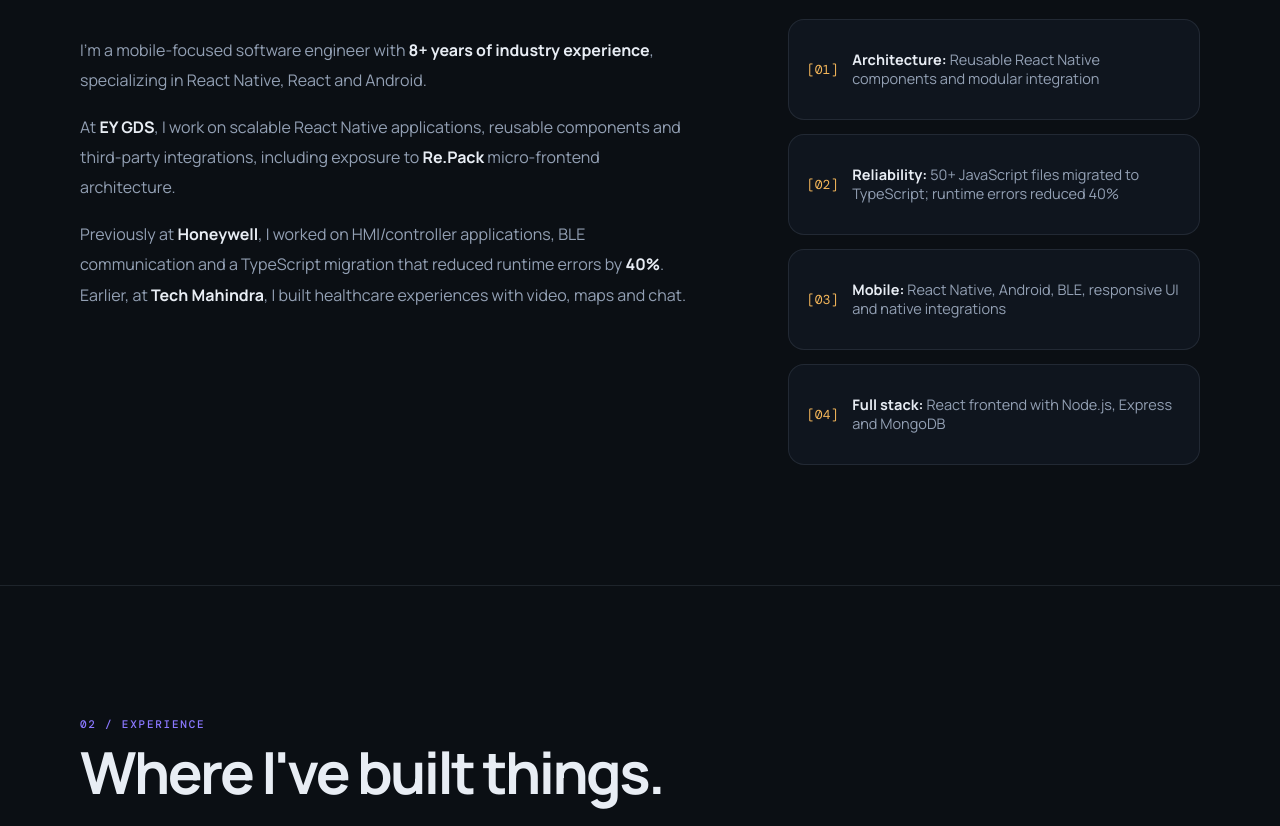
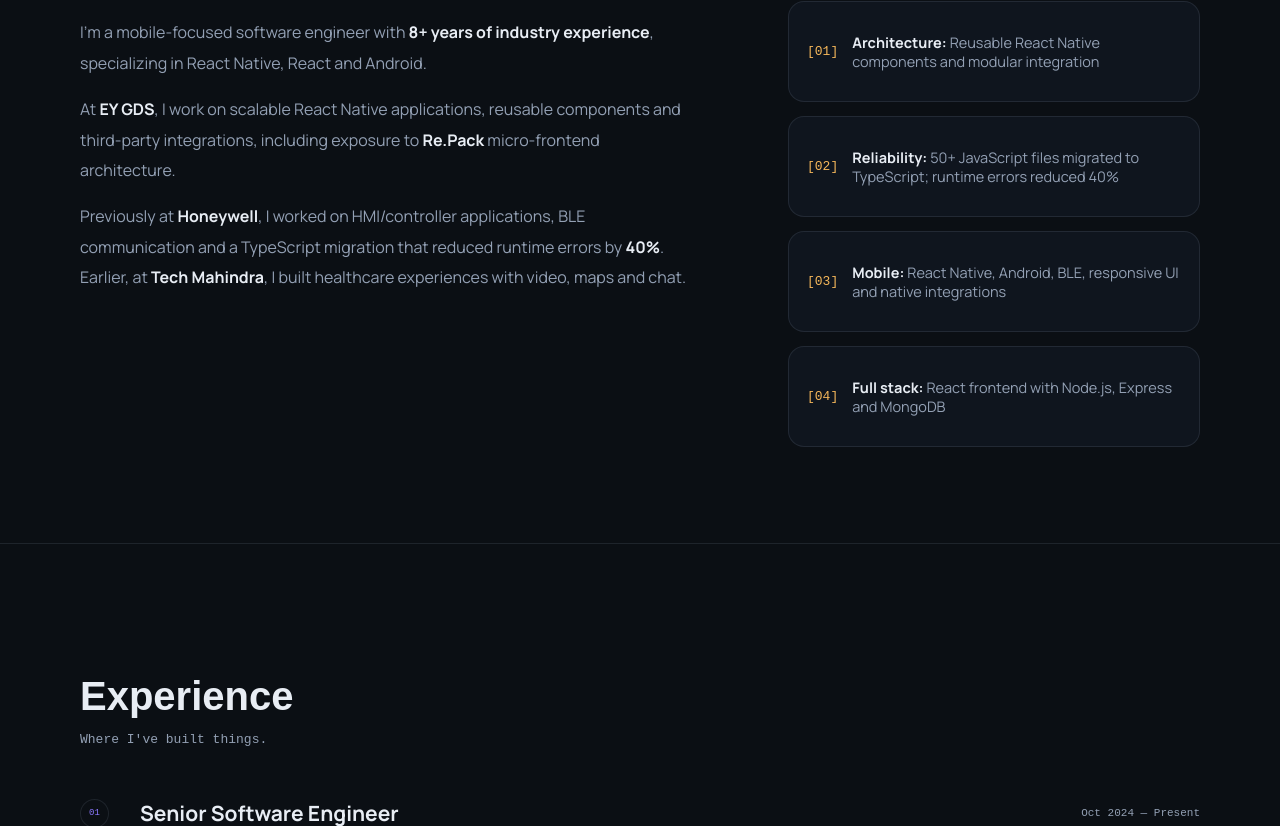
Before and after one commit to rkchoudhury/rkchoudhury.github.io, a React (Vite) app: page / in a window 1280 px wide. Shown: the part 1054-1880 px from the top of the page. Built offline with nearby package versions, Linux system fonts and the light colour scheme.

Commit message:
Fixed the section header style

```diff
--- a/src/components/about/About.tsx
+++ b/src/components/about/About.tsx
@@ -5,7 +5,7 @@ import "./style.css";
 
 const About = () => {
     return (
-        <Section id="about" eyebrow="01 / ABOUT" title="From product requirements to production">
+        <Section id="about" title="About" subTitle="From product requirements to production">
             <div className="about-grid">
                 <div>
                     <p className="body-copy">
--- a/src/components/common/section/Section.tsx
+++ b/src/components/common/section/Section.tsx
@@ -4,8 +4,8 @@ import "./style.css";
 
 interface IProps {
     id: string;
-    eyebrow: any;
     title: string;
+    subTitle: string;
     children: React.ReactNode;
 };
 
@@ -14,7 +14,7 @@ const reveal = {
     visible: { opacity: 1, y: 0, transition: { duration: 0.65, ease: "easeOut" } }
 };
 
-const Section = ({ id, eyebrow, title, children }: IProps) => {
+const Section = ({ id, title, subTitle, children }: IProps) => {
     return (
         <section id={id} className="section">
             <motion.div
@@ -24,9 +24,11 @@ const Section = ({ id, eyebrow, title, children }: IProps) => {
                 whileInView="visible"
                 viewport={{ once: true, amount: 0.15 }}
             >
-                <p className="eyebrow">{eyebrow}</p>
-                <h2>{title}</h2>
-                {children}
+                <h2 className='section-title'>{title}</h2>
+                <p className='section-subtitle'>{subTitle}</p>
+                <div className='section-content'>
+                    {children}
+                </div>
             </motion.div>
         </section>
     );
--- a/src/components/common/section/style.css
+++ b/src/components/common/section/style.css
@@ -1,11 +1,18 @@
 .section {
-  padding: 120px 0;
+  padding: 96px 0;
   border-top: 1px solid var(--line);
 }
-.section h2,
-.contact h2 {
-  font-size: clamp(34px, 5vw, 58px);
-  letter-spacing: -0.045em;
-  margin: 8px 0 55px;
-  line-height: 1.05;
+
+.section-title {
+  font: 700 clamp(28px, 3.4vw, 40px) var(--display);
 }
+
+.section-subtitle {
+  font: 13px var(--mono);
+  color: var(--muted);
+  margin-top: -20px;
+}
+
+.section-content {
+  margin-top: 52px;
+}
--- a/src/components/experience/Experience.tsx
+++ b/src/components/experience/Experience.tsx
@@ -6,7 +6,7 @@ import "./style.css";
 
 const Experience = () => {
     return (
-        <Section id="experience" eyebrow="02 / EXPERIENCE" title="Where I've built things.">
+        <Section id="experience" title="Experience" subTitle="Where I've built things.">
             <div className="timeline">
                 {experience.map((job, i) => (
                     <motion.article
--- a/src/components/projects/Projects.tsx
+++ b/src/components/projects/Projects.tsx
@@ -7,7 +7,7 @@ import "./style.css";
 
 const Projects = () => {
     return (
-        <Section id="projects" eyebrow="03 / PROJECTS" title="Things I've built.">
+        <Section id="projects" title="Projects" subTitle="Things I've built.">
             <div className="project-grid">
                 {projects.map((project, i) => (
                     <motion.article
--- a/src/components/skills/Skills.tsx
+++ b/src/components/skills/Skills.tsx
@@ -5,7 +5,7 @@ import "./style.css";
 
 const Skills = () => {
     return (
-        <Section id="skills" eyebrow="04 / TOOLBOX" title="Technologies I work with.">
+        <Section id="skills" title="Skills" subTitle="Technologies I work with.">
             <div className="skills-grid">
                 {skills.map((skill) => {
                     const Icon = skill.icon;
--- a/src/configs/skills.ts
+++ b/src/configs/skills.ts
@@ -4,7 +4,7 @@ export const skills = [
   {
     icon: Smartphone,
     title: "Mobile",
-    items: ["React-Native", "Android", "Kotlin"],
+    items: ["React-Native", "Android", "Kotlin", "Compose"],
   },
   {
     icon: Code2,
@@ -19,7 +19,7 @@ export const skills = [
   {
     icon: Database,
     title: "Backend",
-    items: ["Node.js", "Express.js", "MongoDB"],
+    items: ["Node.js", "Express.js", "MongoDB", "Room DB", "Realm DB"],
   },
   {
     icon: TestTube2,
--- a/src/styles/variables.css
+++ b/src/styles/variables.css
@@ -20,7 +20,7 @@
   --nav-surface: rgba(148, 163, 184, 0.04);
   --phone-shadow: rgba(0, 0, 0, 0.55);
   --avatar-text: #0b0f14;
-  --mono: "DM Mono", monospace;
-  --display: "Manrope", sans-serif;
-  --body: "Manrope", sans-serif;
+  --display: Sora, sans-serif;
+  --body: Manrope, sans-serif;
+  --mono: "JetBrains Mono", monospace;
 }
```
